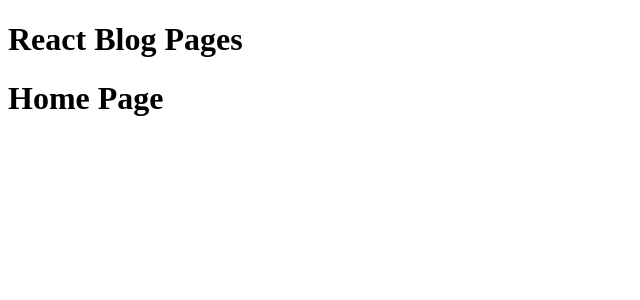
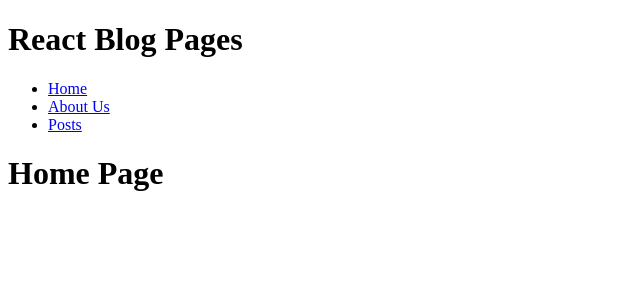
Before and after one commit to lorenzosalti/react-router, a React app: page / in a window 1280 px wide. Shown: the top 300 px of the page, without its empty margins (0-640 px from the left). Built offline with nearby package versions, Linux system fonts and the light colour scheme; the HTML template or start-up script is replaced by a standard one.

Commit message:
feat: add Navbar component

```diff
--- a/src/App.jsx
+++ b/src/App.jsx
@@ -1,8 +1,13 @@
 import { BrowserRouter, Routes, Route } from "react-router-dom"
 
+// pages import
 import HomePage from "./pages/HomePage"
 import AboutUs from "./pages/AboutUs"
 import PostsList from "./pages/PostsList"
+import Navbar from "./components/Navbar"
+
+// components import
+
 
 
 function App() {
@@ -11,6 +16,8 @@
   return (
     <BrowserRouter>
       <h1>React Blog Pages</h1>
+      <Navbar />
+
       <Routes>
         <Route path="/" element={<HomePage />} />
         <Route path="/about-us" element={<AboutUs />} />
--- /dev/null
+++ b/src/components/Navbar.jsx
@@ -0,0 +1,18 @@
+import { NavLink } from "react-router-dom"
+
+
+function Navbar() {
+
+
+  return (
+    <nav>
+      <ul>
+        <li><NavLink to="/">Home</NavLink></li>
+        <li><NavLink to="/about-us">About Us</NavLink></li>
+        <li><NavLink to="/posts">Posts</NavLink></li>
+      </ul>
+    </nav>
+  )
+}
+
+export default Navbar
```
